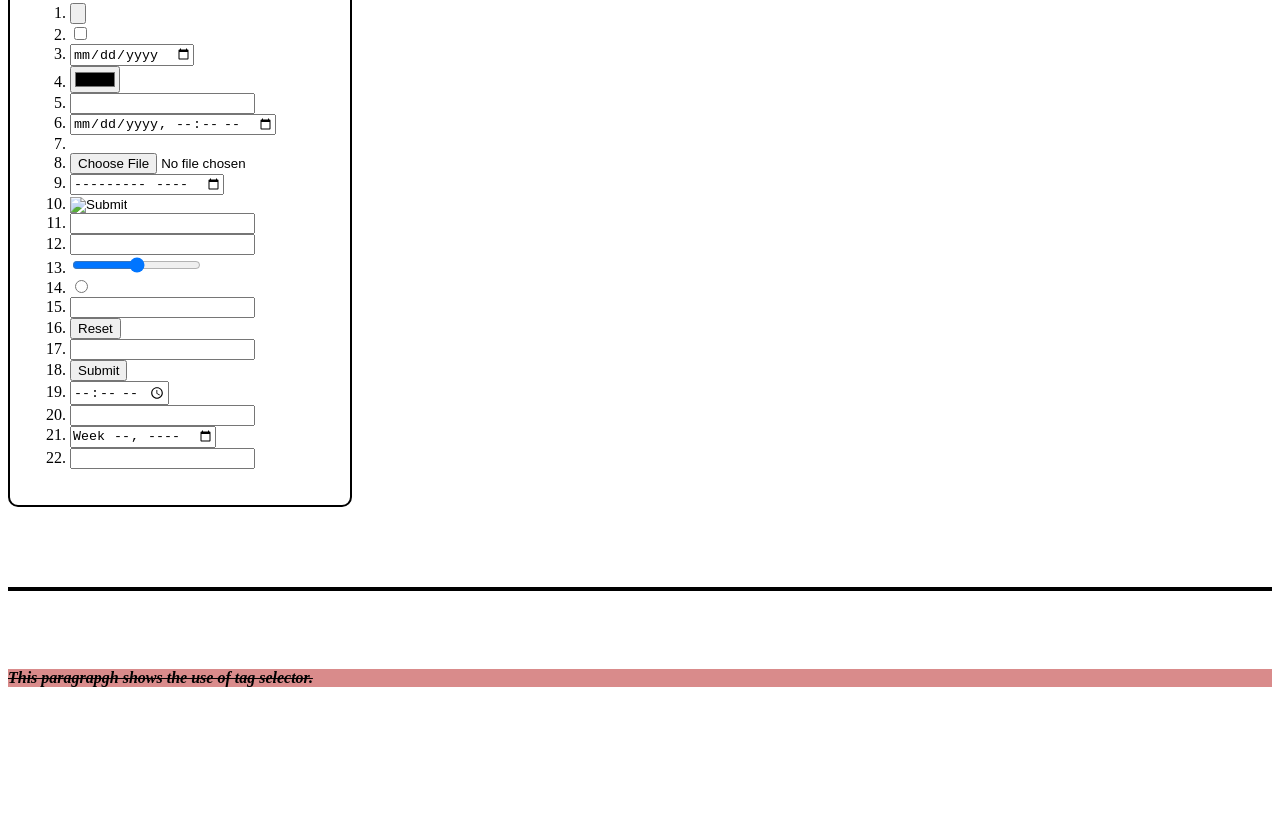
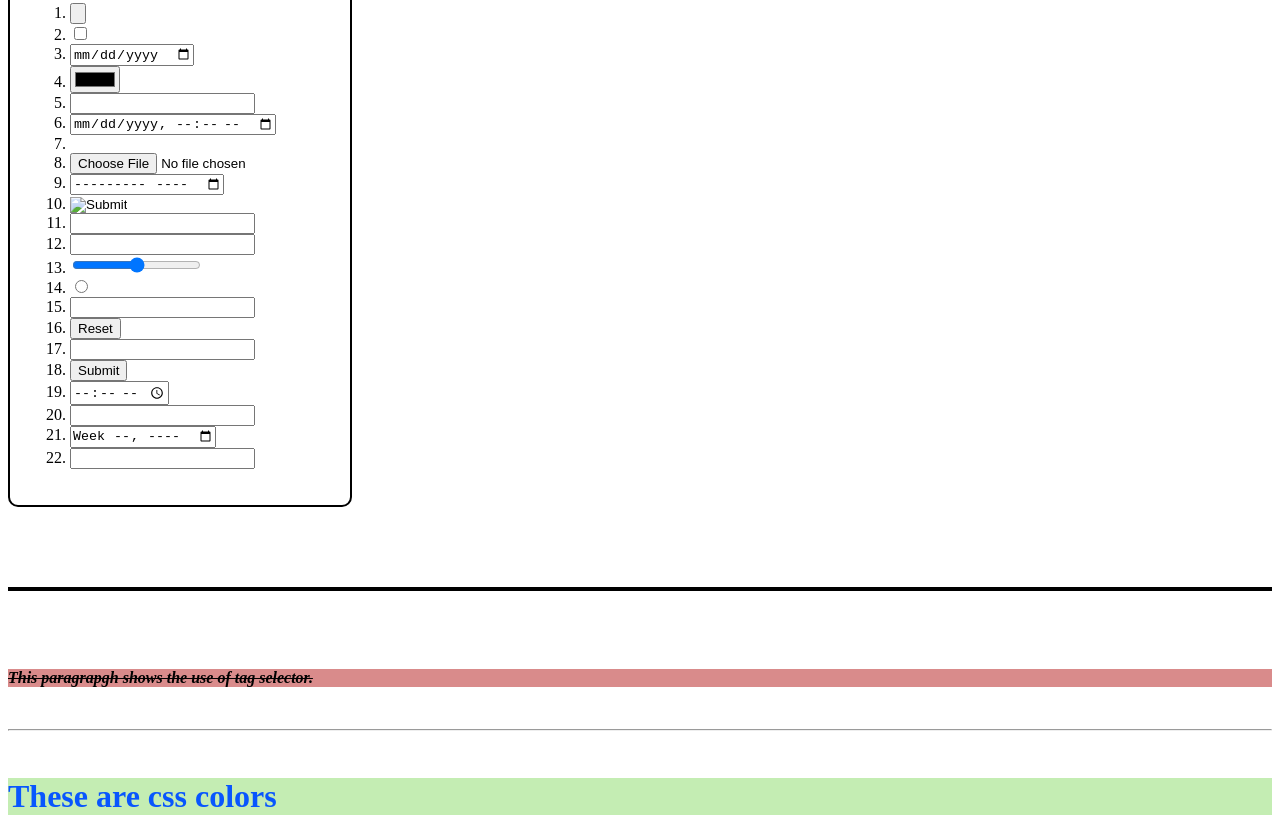
Before and after one commit to shivamsharma7421/Web-dev-class, a plain HTML site: page index.html in a window 1280 px wide. Shown: the part 2080-2917 px from the top of the page. Before the commit the page ends 2783 px from the top, so only its background shows below. Drawn offline with Linux system fonts and the light colour scheme.

Commit message:
CSS Colors

```diff
--- a/index.html
+++ b/index.html
@@ -111,5 +111,9 @@
     <hr style="color: black; border: 2px solid black;">
     <br><br><br>
     <p class="one" id="prime">This paragrapgh shows the use of tag selector.</p>
+    <br>
+    <hr>
+    <br>
+    <h1 class="two"> These are css colors</h1>
 </body>
 </html>
--- a/styles.css
+++ b/styles.css
@@ -9,3 +9,7 @@ p{
 #prime{
     text-decoration: line-through;
 }
+.two{
+    background: rgb(196, 237, 179);
+    color: rgb(8, 86, 254);
+}
```
